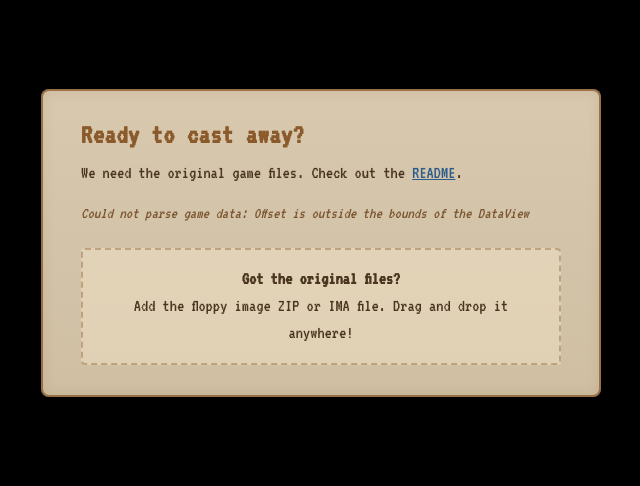
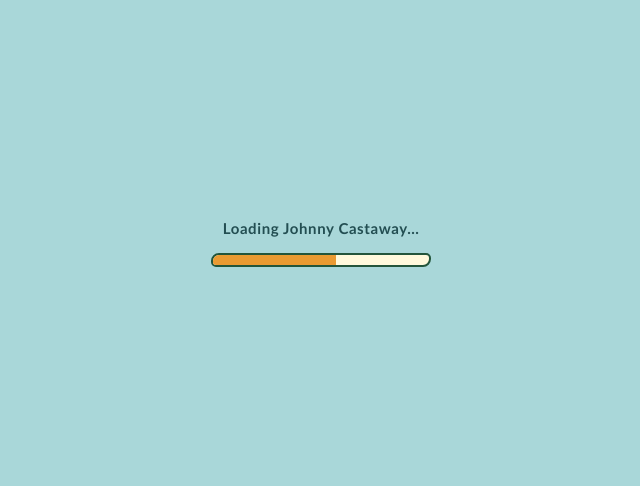
Before and after one commit to khawkins98/johnny_web, a website built with Vite: page index.html in a window 1280 px wide. Shown: the part 157-643 px from the top of the page, without its empty margins (319-959 px from the left). Built offline with nearby package versions, Linux system fonts and the light colour scheme; files whose address does not match are found by name.

Commit message:
feat(ui): cover the page until the title screen has loaded
The first paint showed the title screen's markup unstyled, then its painted cabinet, shelf and controls arriving one file at a time. A cover with a progress bar, drawn by inline styles in index.html, now stays up until the artwork and fonts are ready and the title screen (or the missing-data card) is showing. It lifts after 10 seconds regardless.

```diff
--- a/index.html
+++ b/index.html
@@ -105,10 +105,58 @@
                 color: #2b5a8b;
                 text-decoration: underline;
             }
+            /* The loading cover: on screen from the first paint, before any stylesheet or
+               script, and lifted by ui/loading-screen.mjs once the title screen is whole. */
+            #jc-loading {
+                position: fixed;
+                inset: 0;
+                z-index: 2147483000;
+                display: flex;
+                flex-direction: column;
+                align-items: center;
+                justify-content: center;
+                gap: 14px;
+                background: #a9d7d9;
+                color: #234e52;
+                font: 700 15px/1.3 'Trebuchet MS', Arial, sans-serif;
+                letter-spacing: 0.04em;
+                transition: opacity 0.26s ease;
+            }
+            #jc-loading.is-done {
+                opacity: 0;
+                pointer-events: none;
+            }
+            .jc-loading-bar {
+                width: min(220px, 60vw);
+                height: 14px;
+                box-sizing: border-box;
+                border: 2px solid #22553b;
+                border-radius: 8px 5px;
+                background: #fff9dc;
+                overflow: hidden;
+            }
+            .jc-loading-bar::before {
+                content: '';
+                display: block;
+                width: var(--jc-loading-progress, 6%);
+                height: 100%;
+                background: #e99a32;
+                transition: width 0.3s ease;
+            }
+            @media (prefers-reduced-motion: reduce) {
+                #jc-loading,
+                .jc-loading-bar::before {
+                    transition: none;
+                }
+            }
         </style>
     </head>
     <body>
-        <noscript>You need to enable JavaScript to run this app.</noscript>
+        <noscript><style>#jc-loading { display: none; }</style>You need to enable JavaScript to run this app.</noscript>
+        <div id="jc-loading" role="status">
+            <span>Loading Johnny Castaway…</span>
+            <div class="jc-loading-bar" role="progressbar" aria-label="Loading" aria-valuemin="0" aria-valuemax="100" aria-valuenow="0"></div>
+        </div>
 
         <div id="root" class="background">
             <canvas id="mainCanvas" width="640" height="480" style="position: absolute; z-index: 0"></canvas>
--- /dev/null
+++ b/src/games/johnny/ui/loading-screen.mjs
@@ -0,0 +1,89 @@
+/**
+ * loading-screen.mjs — keeps the page covered until the title screen can appear whole.
+ *
+ * index.html draws the cover (#jc-loading) with inline styles, so it is on screen before
+ * any stylesheet or script arrives. Without it the first paint shows the title screen's
+ * markup unstyled (in development, where styles arrive with the scripts) and then the
+ * painted cabinet, shelf and controls popping in one by one as several megabytes of
+ * artwork download.
+ *
+ * The cover lifts when all of these are done, or after MAX_WAIT_MS whatever happens, so a
+ * stalled download can never leave the page blank:
+ *   - the title-screen artwork has downloaded and decoded
+ *   - the bundled fonts are ready
+ *   - the app has shown the title screen, or the "add the game files" card
+ */
+import cabinet from './island-art/cabinet.png';
+import shelf from './island-art/shelf.png';
+import objects from './island-art/objects.png';
+import labels from './island-art/labels.png';
+import title from './island-art/title.png';
+
+export const LOADING_ART = Object.freeze([cabinet, shelf, objects, labels, title]);
+export const MAX_WAIT_MS = 10000;
+const FADE_MS = 260;
+
+const decode = (url) => new Promise((resolve) => {
+    const image = new Image();
+    image.onload = () => (image.decode ? image.decode().then(resolve, resolve) : resolve());
+    image.onerror = resolve;
+    image.src = url;
+});
+
+/** Resolves once the title screen or the missing-data card is showing. */
+const screenShown = (doc) => new Promise((resolve) => {
+    const targets = [doc.getElementById('start-overlay'), doc.getElementById('data-error')].filter(Boolean);
+    const shown = () => targets.some((node) => node.classList.contains('visible'));
+    if (!targets.length || shown()) return resolve();
+    const observer = new MutationObserver(() => {
+        if (!shown()) return;
+        observer.disconnect();
+        resolve();
+    });
+    for (const node of targets) observer.observe(node, { attributes: true, attributeFilter: ['class'] });
+});
+
+/**
+ * Start watching. Returns a promise that resolves when the cover has gone.
+ *
+ * @param {object} [options]
+ * @param {Document} [options.doc]
+ * @param {string[]} [options.art]  picture URLs to wait for
+ * @param {number} [options.maxWait]
+ */
+export function runLoadingScreen({ doc = document, art = LOADING_ART, maxWait = MAX_WAIT_MS } = {}) {
+    const cover = doc.getElementById('jc-loading');
+    if (!cover) return Promise.resolve();
+    const bar = cover.querySelector('.jc-loading-bar');
+    const steps = [
+        ...art.map(decode),
+        doc.fonts?.ready ? Promise.resolve(doc.fonts.ready).catch(() => {}) : Promise.resolve(),
+        screenShown(doc),
+    ];
+    let done = 0;
+    const report = () => {
+        done++;
+        const percent = Math.round((done / steps.length) * 100);
+        bar?.style.setProperty('--jc-loading-progress', `${percent}%`);
+        bar?.setAttribute('aria-valuenow', String(percent));
+    };
+    for (const step of steps) step.then(report);
+
+    return new Promise((resolve) => {
+        let lifted = false;
+        const lift = () => {
+            if (lifted) return;
+            lifted = true;
+            window.clearTimeout(cap);
+            cover.classList.add('is-done');
+            window.setTimeout(() => {
+                cover.remove();
+                resolve();
+            }, FADE_MS);
+        };
+        const cap = window.setTimeout(lift, maxWait);
+        // One more frame after the last step, so the title screen has been laid out and painted.
+        Promise.all(steps).then(() => (typeof requestAnimationFrame === 'function'
+            ? requestAnimationFrame(() => requestAnimationFrame(lift)) : lift()));
+    });
+}
--- a/src/index.mjs
+++ b/src/index.mjs
@@ -4,5 +4,8 @@
 import '@fontsource/caveat/400.css';
 import '@fontsource/caveat/700.css';
 import { runJohnnyCastaway } from './games/johnny/browser-app.mjs';
+import { runLoadingScreen } from './games/johnny/ui/loading-screen.mjs';
 
+// Before the app starts, so it sees the title screen (or the missing-data card) appear.
+runLoadingScreen();
 runJohnnyCastaway();
```
Also changed, not shown: src/games/johnny/ui/__tests__/loading-screen.test.mjs (added, +54 -0 lines), CHANGELOG.md.
